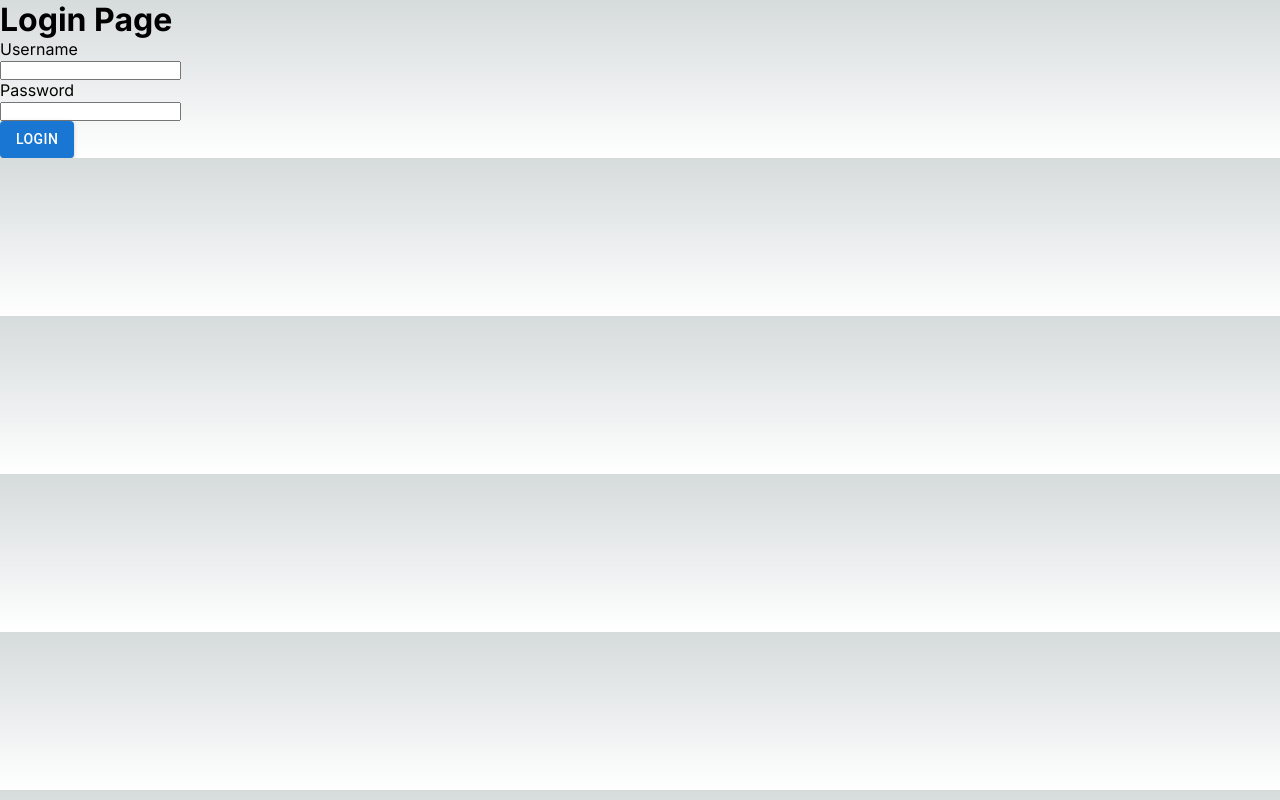
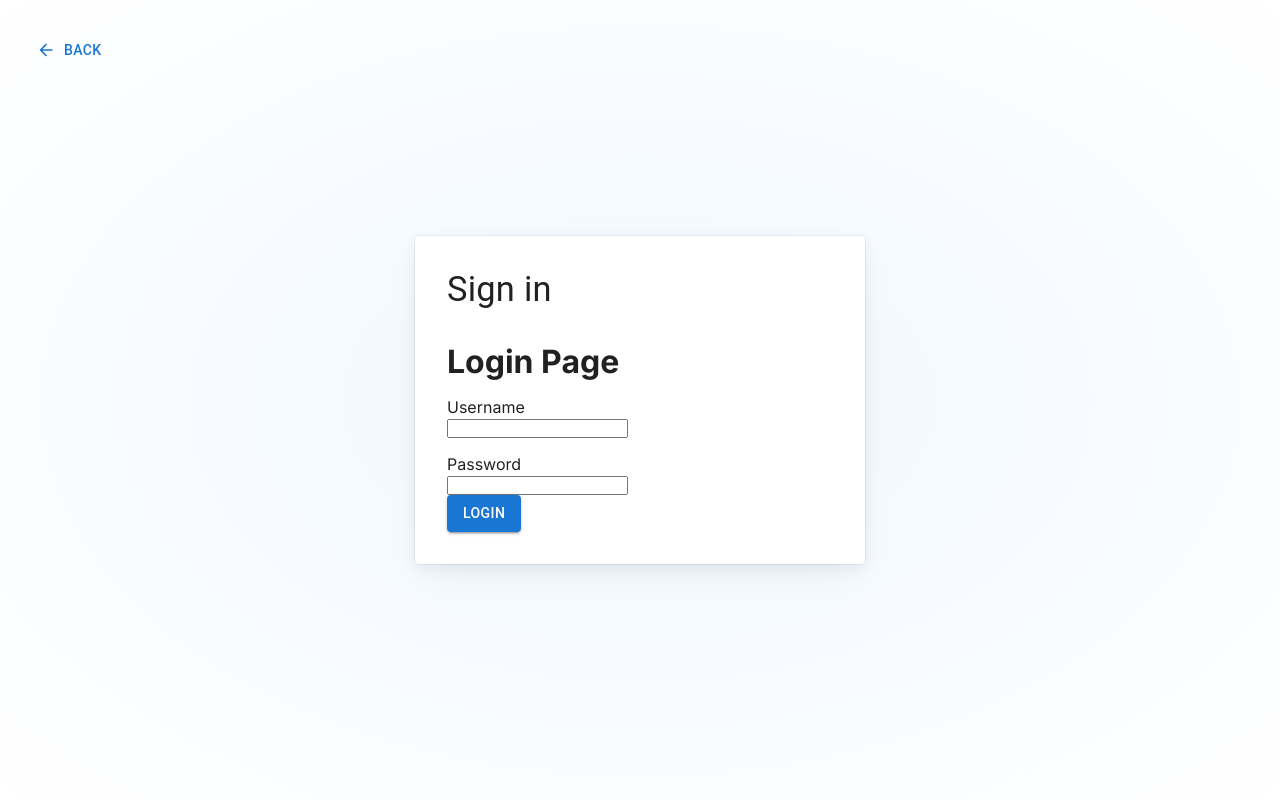
Before and after one commit to flnkedv/myhome, a Next.js app: page /auth/login in a window 1280 px wide. Built offline with nearby package versions, Linux system fonts and the light colour scheme.

Commit message:
modified:   app/auth/login/page.tsx 	modified:   app/layout.tsx 	modified:   app/page.tsx

```diff
--- a/app/auth/login/page.tsx
+++ b/app/auth/login/page.tsx
@@ -2,7 +2,68 @@
 import React from "react";
 import { useRef } from "react";
 import { signIn } from "next-auth/react";
+
+import Box from "@mui/material/Box";
 import Button from "@mui/material/Button";
+import Checkbox from "@mui/material/Checkbox";
+import CssBaseline from "@mui/material/CssBaseline";
+import FormControlLabel from "@mui/material/FormControlLabel";
+import Divider from "@mui/material/Divider";
+import FormLabel from "@mui/material/FormLabel";
+import FormControl from "@mui/material/FormControl";
+import Link from "@mui/material/Link";
+import TextField from "@mui/material/TextField";
+import ToggleButton from "@mui/material/ToggleButton";
+import ToggleButtonGroup from "@mui/material/ToggleButtonGroup";
+import Typography from "@mui/material/Typography";
+import Stack from "@mui/material/Stack";
+import { PaletteMode, Card as MuiCard } from "@mui/material";
+import { ThemeProvider, createTheme, styled } from "@mui/material/styles";
+
+import ArrowBackRoundedIcon from "@mui/icons-material/ArrowBackRounded";
+import AutoAwesomeRoundedIcon from "@mui/icons-material/AutoAwesomeRounded";
+
+const SignInContainer = styled(Stack)(({ theme }) => ({
+  height: "auto",
+  padingBottom: theme.spacing(12),
+  backgroundImage:
+    theme.palette.mode === "light"
+      ? "radial-gradient(ellipse at 50% 50%, hsl(210, 100%, 97%), hsl(0, 0%, 100%))"
+      : "radial-gradient(at 50% 50%, hsla(210, 100%, 16%, 0.3), hsl(220, 30%, 5%))",
+  backgroundRepeat: "no-repeat",
+  [theme.breakpoints.up("sm")]: {
+    paddingBottom: 0,
+    height: "100dvh",
+  },
+}));
+
+const Card = styled(MuiCard)(({ theme }) => ({
+  display: "flex",
+  flexDirection: "column",
+  alignSelf: "center",
+  gap: theme.spacing(4),
+  width: "100%",
+  padding: theme.spacing(2),
+  boxShadow:
+    theme.palette.mode === "light"
+      ? "hsla(220, 30%, 5%, 0.05) 0px 5px 15px 0px, hsla(220, 25%, 10%, 0.05) 0px 15px 35px -5px, hsla(220, 30%, 5%, 0.05) 0px 0px 0px 1px"
+      : "hsla(220, 30%, 5%, 0.5) 0px 5px 15px 0px, hsla(220, 25%, 10%, 0.08) 0px 15px 35px -5px, hsla(220, 30%, 5%, 0.05) 0px 0px 0px 1px",
+  [theme.breakpoints.up("sm")]: {
+    padding: theme.spacing(4),
+    width: "450px",
+  },
+}));
+
+const handleSubmit = (event: React.FormEvent<HTMLFormElement>) => {
+  event.preventDefault();
+  const data = new FormData(event.currentTarget);
+  console.log({
+    email: data.get('email'),
+    password: data.get('password'),
+  });
+};
+
+
 
 export default function Page() {
   const username = useRef<HTMLInputElement>(null);
@@ -17,7 +78,47 @@
     });
   };
   return (
-    <div>
+    <SignInContainer direction="column" justifyContent="space-between">
+      <Stack
+        direction="row"
+        justifyContent="space-between"
+        sx={{
+          position: { xs: "static", sm: "fixed" },
+          width: "100%",
+          p: { xs: 2, sm: 4 },
+        }}
+      >
+        <Button
+          startIcon={<ArrowBackRoundedIcon />}
+          component="a"
+          href="/"
+        >
+          Back
+        </Button>
+      </Stack>
+      <Stack
+        justifyContent="center"
+        sx={{ height: { xs: "100%", sm: "100dvh" }, p: 2 }}
+      >
+        <Card>
+          <Typography
+            component="h1"
+            variant="h4"
+            sx={{ width: "100%", fontSize: "clamp(2rem, 10vw, 2.15rem)" }}
+          >
+            Sign in
+          </Typography>
+          <Box
+            component="form"
+            onSubmit={handleSubmit}
+            noValidate
+            sx={{
+              display: "flex",
+              flexDirection: "column",
+              width: "100%",
+              gap: 2,
+            }}
+          >
             <h1>Login Page</h1>
             <label>
               Username <br />
@@ -30,6 +131,9 @@
                 Login
               </Button>
             </label>
-    </div>
+          </Box>
+        </Card>
+      </Stack>
+    </SignInContainer>
   );
 }
--- a/app/layout.tsx
+++ b/app/layout.tsx
@@ -18,7 +18,7 @@
 }>) {
   return (
     <CustomProviders>
-      <html lang="en">
+      <html lang="th">
         <body className={inter.className}>
           {children}
           <SpeedInsights />
```
Also changed, not shown: app/page.tsx (+175 -21 lines). Lines whose indentation alone changed are shown as unchanged.
